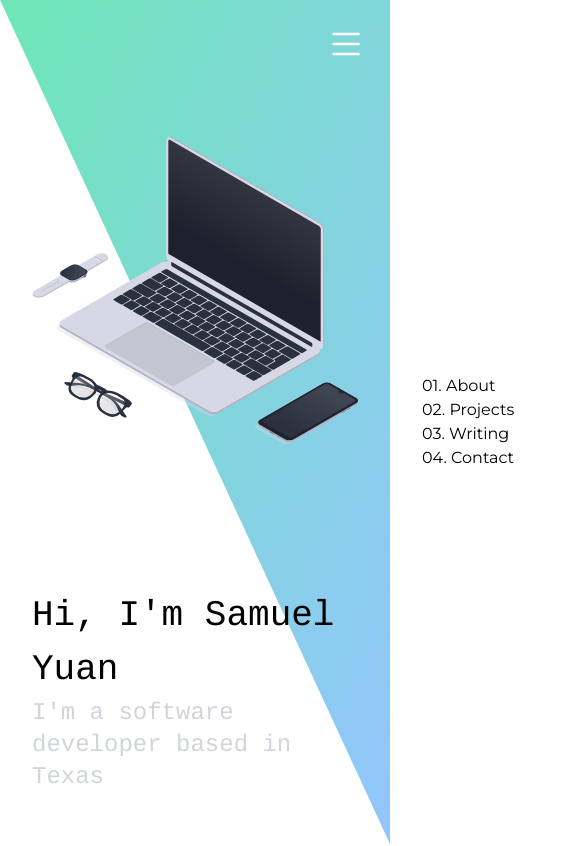
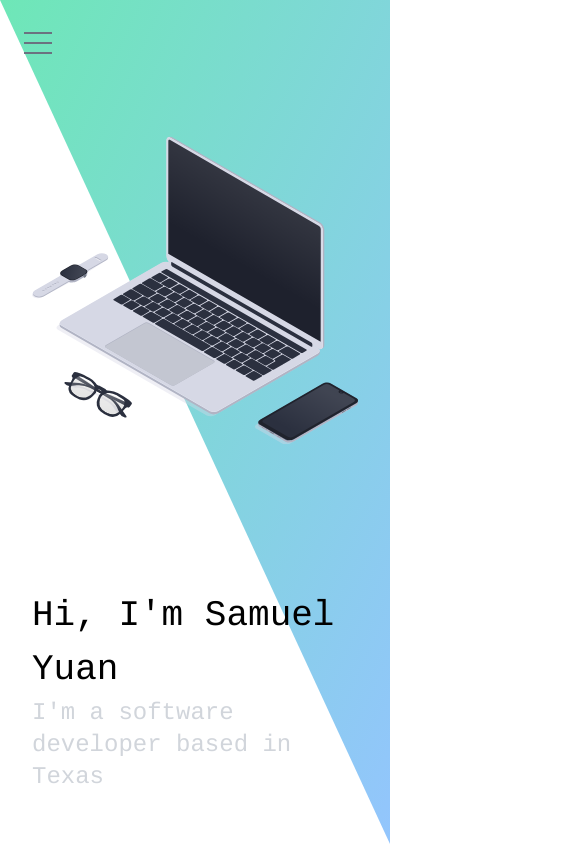
Before and after one commit to YuanSamuel/portfolio-site, a Next.js app: page / in a window 390 px wide. Shown: the top 846 px of the page, 585 px wide, since content can reach past the window. Built offline with nearby package versions, Linux system fonts and the light colour scheme; what @tailwindcss/typography would draw is missing.

Commit message:
update icon, start adding screen lock

```diff
--- a/components/burger.js
+++ b/components/burger.js
@@ -1,12 +1,12 @@
-import Image from "next/image";
-
 export default function Burger({ open, setOpen }) {
   return (
-    <nav
-      className="absolute top-6 right-6 lg:right-8 items-center font-cousine md:text-lg z-20 hover:cursor-pointer"
+    <div
+      className="absolute top-8 left-6 lg:right-8 items-center font-cousine md:text-lg z-20 hover:cursor-pointer"
       onClick={() => setOpen(!open)}
     >
-      <Image src="/list.svg" alt="Navigation Icon" width={40} height={40} />
-    </nav>
+      <div className="border-t-2 h-0 w-7 border-gray-500 mb-2"></div>
+      <div className="border-t-2 w-7 border-gray-500 mb-2"></div>
+      <div className="border-t-2 w-7 border-gray-500 "></div>
+    </div>
   );
 }
--- a/components/menu.js
+++ b/components/menu.js
@@ -7,19 +7,20 @@ export default function Menu({ open, setOpen }) {
       x: 0,
     },
     closed: {
-      opacity: 1,
-      x: "100%",
+      opacity: 0,
+      x: "-100%",
     },
   };
 
   return (
     <motion.div
-      className="flex flex-col justify-center bg-white h-screen text-left p-8 absolute top-0 right-0 w-60 z-10"
+      initial="hidden"
+      className="flex flex-col pt-24 bg-white h-screen text-left pl-6 absolute top-0 left-0 w-64 z-10 font-cousine text-lg"
       animate={open ? "open" : "closed"}
       variants={variants}
     >
       <div
-        className="cursor-pointer"
+        className="cursor-pointer mb-4"
         onClick={() => {
           setOpen(false);
           const anchor = document.querySelector("#about");
@@ -29,7 +30,7 @@ export default function Menu({ open, setOpen }) {
         <p>01. About</p>
       </div>
       <div
-        className="cursor-pointer"
+        className="cursor-pointer mb-4"
         onClick={() => {
           setOpen(false);
           const anchor = document.querySelector("#projects");
@@ -39,7 +40,7 @@ export default function Menu({ open, setOpen }) {
         <p>02. Projects</p>
       </div>
       <div
-        className="cursor-pointer"
+        className="cursor-pointer mb-4"
         onClick={() => {
           setOpen(false);
           const anchor = document.querySelector("#writing");
@@ -49,7 +50,7 @@ export default function Menu({ open, setOpen }) {
         <p>03. Writing</p>
       </div>
       <div
-        className="cursor-pointer"
+        className="cursor-pointer mb-4"
         onClick={() => {
           setOpen(false);
           const anchor = document.querySelector("#contact");
--- a/components/navbar.js
+++ b/components/navbar.js
@@ -3,6 +3,7 @@ import Burger from "./burger";
 import Menu from "./menu";
 import { useRef } from "react";
 import { useOnClickOutside } from "../scripts/hooks";
+import FocusLock from "react-focus-lock";
 
 export default function NavBar() {
   const [open, setOpen] = useState(false);
@@ -50,8 +51,10 @@ export default function NavBar() {
         </div>
       </nav>
       <div ref={node} className="sm:hidden">
-        <Burger open={open} setOpen={setOpen} />
-        <Menu open={open} setOpen={setOpen} />
+        <FocusLock disabled={!open}>
+          <Burger open={open} setOpen={setOpen} />
+          <Menu open={open} setOpen={setOpen} />
+        </FocusLock>
       </div>
     </div>
   );
--- a/package.json
+++ b/package.json
@@ -10,6 +10,7 @@
   "dependencies": {
     "@material-ui/core": "^4.11.4",
     "@tailwindcss/typography": "^0.4.1",
+    "body-scroll-lock": "^4.0.0-beta.0",
     "framer-motion": "^4.1.17",
     "gray-matter": "^4.0.3",
     "highlight.js": "^11.0.1",
@@ -17,6 +18,7 @@
     "raw-loader": "^4.0.2",
     "react": "^17.0.2",
     "react-dom": "^17.0.2",
+    "react-focus-lock": "^2.5.2",
     "react-intersection-observer": "^8.32.0",
     "react-markdown": "^6.0.2",
     "remark-footnotes": "^3.0.0"
--- a/pages/index.js
+++ b/pages/index.js
@@ -15,7 +15,7 @@ export default function Home({ posts }) {
         <meta name="description" content="Samuel Yuan's Portfolio Site" />
         <link rel="icon" href="/favicon.ico" />
       </Head>
-      <main className="flex flex-col items-center justify-center w-screen">
+      <main className="flex flex-col items-center justify-center w-full">
         <Landing />
         <About />
         <Projects />
--- a/tailwind.config.js
+++ b/tailwind.config.js
@@ -56,6 +56,9 @@ module.exports = {
         aboutOrange: "#F7971E",
         aboutYellow: "#FFD200",
       },
+      padding: {
+        0.5: "0.2rem",
+      },
     },
     fontFamily: {
       cousine: ["Cousine"],
```
Also changed, not shown: public/list.svg, 1 other file (tests, documents, lock files or other folders).
